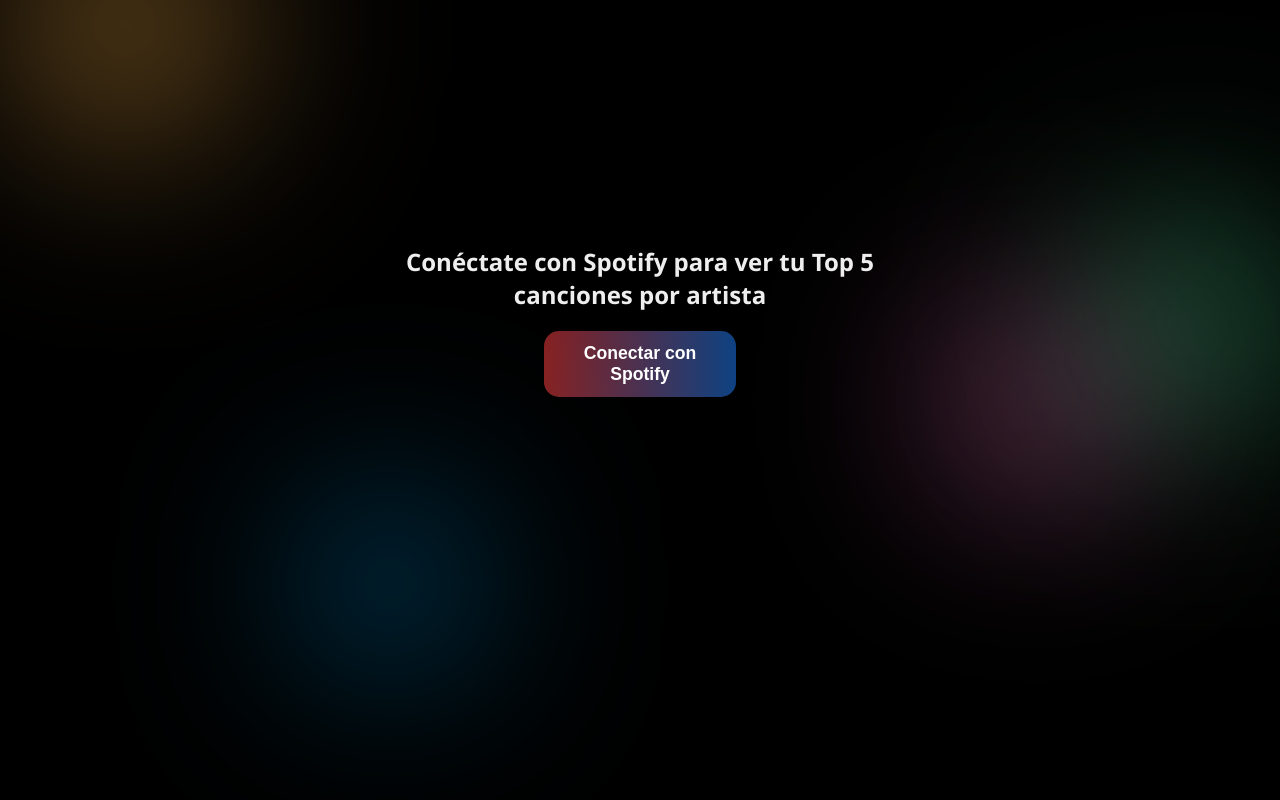
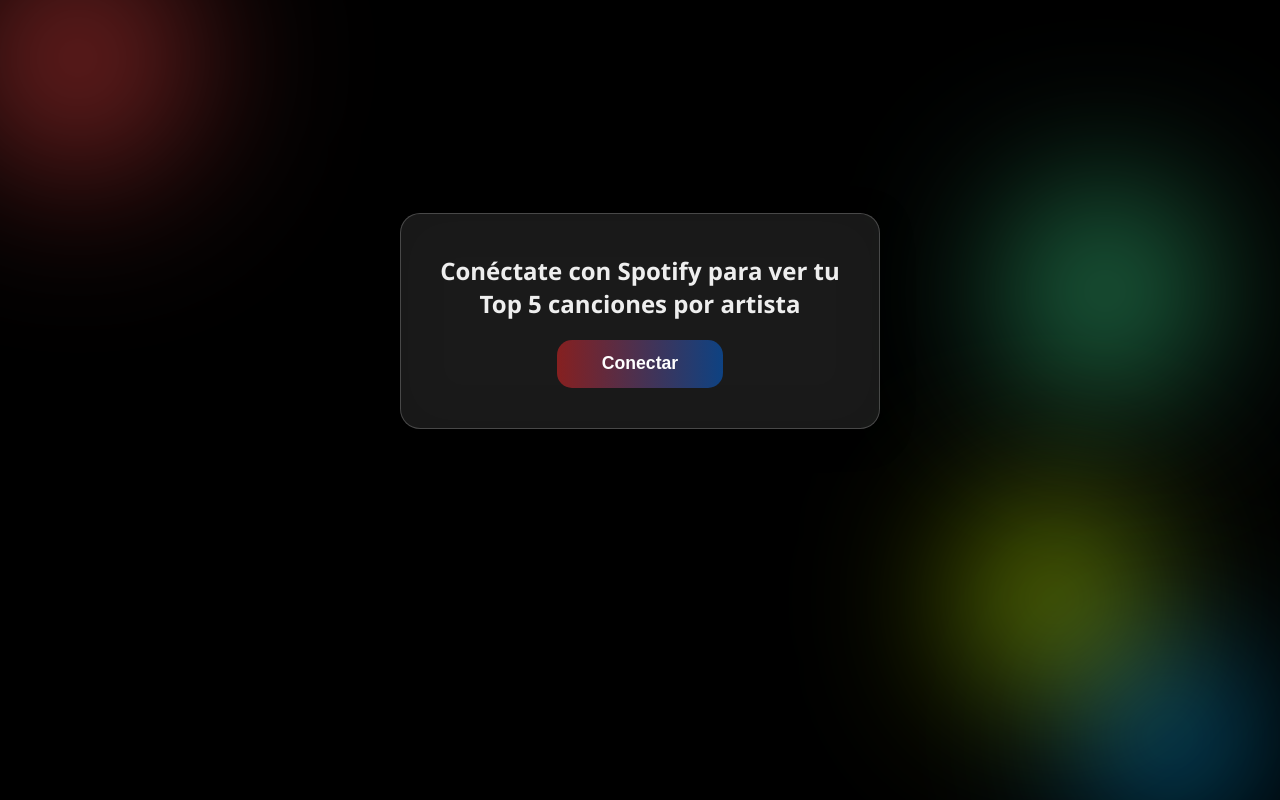
Before and after one commit to manuel-0310/spotify, a plain HTML site: page index.html in a window 1280 px wide. Drawn offline with Linux system fonts and the light colour scheme.

Commit message:
arreglo de estilos

```diff
--- a/index.html
+++ b/index.html
@@ -8,13 +8,10 @@
 </head>
 <body>
   <main class="container">
-    <div class="circle circle1"></div>
-        <div class="circle circle2"></div>
-        <div class="circle circle3"></div>
-        <div class="circle circle4"></div>
+
     <section class="login-section">
       <h1>Conéctate con Spotify para ver tu Top 5 canciones por artista</h1>
-      <button id="login-btn">Conectar con Spotify</button>
+      <button id="login-btn">Conectar</button>
     </section>
 
     <section class="search-section" style="display:none;">
@@ -39,7 +36,10 @@
 
     <section class="results-section" aria-live="polite"></section>
   </main>
-
+  <div class="circle circle1"></div>
+        <div class="circle circle2"></div>
+        <div class="circle circle3"></div>
+        <div class="circle circle4"></div>
   <script src="script.js"></script>
 </body>
 </html>
--- a/script.js
+++ b/script.js
@@ -49,6 +49,15 @@ document.addEventListener("DOMContentLoaded", () => {
   // Mostrar buscador y ocultar login
   loginSection.style.display = 'none';
   searchSection.style.display = 'block';
+
+  setTimeout(() => {
+  input.focus();
+}, 300);  // pequeño delay para asegurar que ya se renderizó
+
+setTimeout(() => {
+  timeRangeSelect.blur();
+}, 500); // ayuda a "resetear" el select para que el primer tap funcione
+
 
   form.addEventListener('submit', async (e) => {
     e.preventDefault();
--- a/style.css
+++ b/style.css
@@ -18,6 +18,48 @@ body {
     position: relative;
     overflow-x: hidden;
 }
+/* Glass card con más espacio interior */
+.login-section,
+.search-section {
+  position: relative;
+  background: rgba(255, 255, 255, 0.10);
+  border-radius: 20px;
+  border: 1px solid rgba(255, 255, 255, 0.20);
+  backdrop-filter: blur(20px);
+  -webkit-backdrop-filter: blur(20px);
+  box-shadow:
+    inset 0 0 50px rgba(0, 0, 0, 0.10),
+    0 8px 32px rgba(0, 0, 0, 0.40);
+
+  /* 👉 Aumentamos el espacio interior */
+  padding: 2.5rem 2rem;
+
+  /* 👉 Para que sus hijos estén separados */
+  display: flex;
+  flex-direction: column;
+  gap: 1.5rem;
+
+  transition: transform 0.3s ease, box-shadow 0.3s ease;
+  overflow: hidden;
+}
+
+/* INPUT full width, SELECT y BUTTON más pequeños */
+.login-section input[type="text"],
+.search-section input[type="text"] {
+  width: 100%;
+}
+
+.login-section #time-range,
+.search-section #time-range,
+.login-section button,
+.search-section button {
+  width: 60%;           /* ajusta este % a tu gusto */
+  max-width: 280px;     /* opcional, para no pasarse en pantallas grandes */
+  margin: 0 auto;       /* los centra horizontalmente */
+  display: block;       /* necesario para que margin auto funcione */
+}
+
+
 
 /* Contenedor principal */
 .container {
@@ -28,6 +70,7 @@ body {
     display: flex;
     flex-direction: column;
     gap: 1.4rem;
+    height: 100%;
 }
 
 /* Degradados circulares animados en el fondo (en el body) */
@@ -46,8 +89,8 @@ body::after {
 .circle {
   position: fixed;
   border-radius: 50%;
-  filter: blur(90px);
-  opacity: 0.6;
+  filter: blur(70px);
+  opacity: 0.7;
   z-index: 1;
   animation-timing-function: ease-in-out;
   animation-iteration-count: infinite;
@@ -67,7 +110,7 @@ body::after {
 
 /* Círculo 2 */
 .circle2 {
-  top: 50%;
+  top: 60%;
   left: 70%;
   transform: translateY(-50%);
   width: 280px;
@@ -94,8 +137,8 @@ body::after {
 
 /* Círculo 3 */
 .circle3 {
-  top: 20%;
-  right: -80px;
+  top: 15%;
+  right: 0px;
   width: 300px;
   height: 300px;
   background: radial-gradient(circle at center, #42e695, transparent 70%);
@@ -105,8 +148,8 @@ body::after {
 
 /* Círculo 4 */
 .circle4 {
-  bottom: 10%;
-  left: 20%;
+  bottom: -10%;
+  right: 0%;
   width: 250px;
   height: 250px;
   background: radial-gradient(circle at center, #00aaff, transparent 70%);
@@ -115,14 +158,44 @@ body::after {
 }
 
 /* Animaciones movimiento adicionales */
+@keyframes moveCircle1 {
+  0%, 100% { transform: translate(0, 0); }
+  50% { transform: translate(-50px, 35px); }
+}
+
+@keyframes moveCircle2 {
+  0%, 100% { transform: translate(0, 0); }
+  50% { transform: translate(25px, -30px); }
+}
+
+/* Animaciones colores adicionales */
+@keyframes colorChange1 {
+  0%, 100% {
+    background: radial-gradient(circle at center, #e64242, transparent 70%);
+  }
+  50% {
+    background: radial-gradient(circle at center, #a76c28, transparent 70%);
+  }
+}
+
+@keyframes colorChange2 {
+  0%, 100% {
+    background: radial-gradient(circle at center, #ccff00, transparent 70%);
+  }
+  50% {
+    background: radial-gradient(circle at center, #549900, transparent 70%);
+  }
+}
+
+/* Animaciones movimiento adicionales */
 @keyframes moveCircle3 {
   0%, 100% { transform: translate(0, 0); }
-  50% { transform: translate(-20px, 15px); }
+  50% { transform: translate(-30px, 25px); }
 }
 
 @keyframes moveCircle4 {
   0%, 100% { transform: translate(0, 0); }
-  50% { transform: translate(15px, -20px); }
+  50% { transform: translate(25px, -30px); }
 }
 
 /* Animaciones colores adicionales */
@@ -131,7 +204,7 @@ body::after {
     background: radial-gradient(circle at center, #42e695, transparent 70%);
   }
   50% {
-    background: radial-gradient(circle at center, #28a745, transparent 70%);
+    background: radial-gradient(circle at center, #28a79f, transparent 70%);
   }
 }
 
@@ -270,7 +343,6 @@ button:hover {
   width: 40%;
   font-weight: 700;
   font-size: 1.1rem;
-  padding: 0.75rem 2rem;
   border: none;
   border-radius: 15px;
   cursor: pointer;
```
